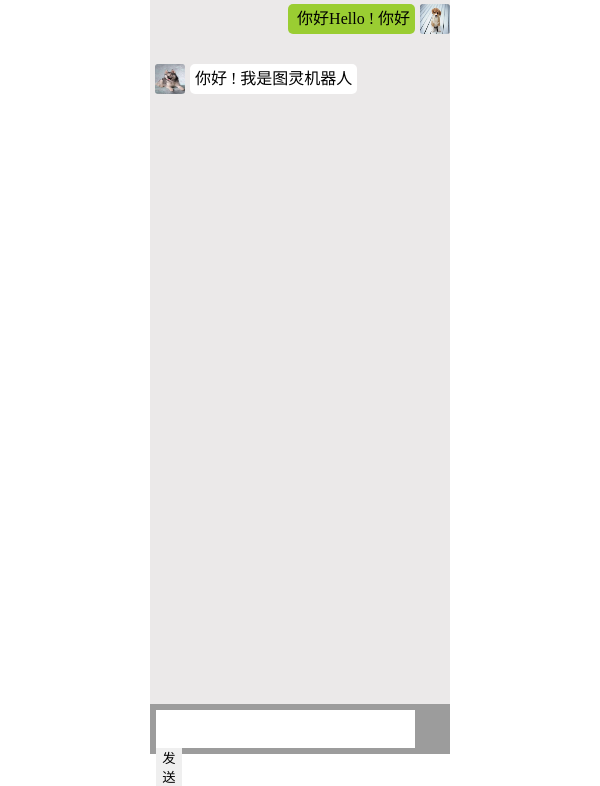
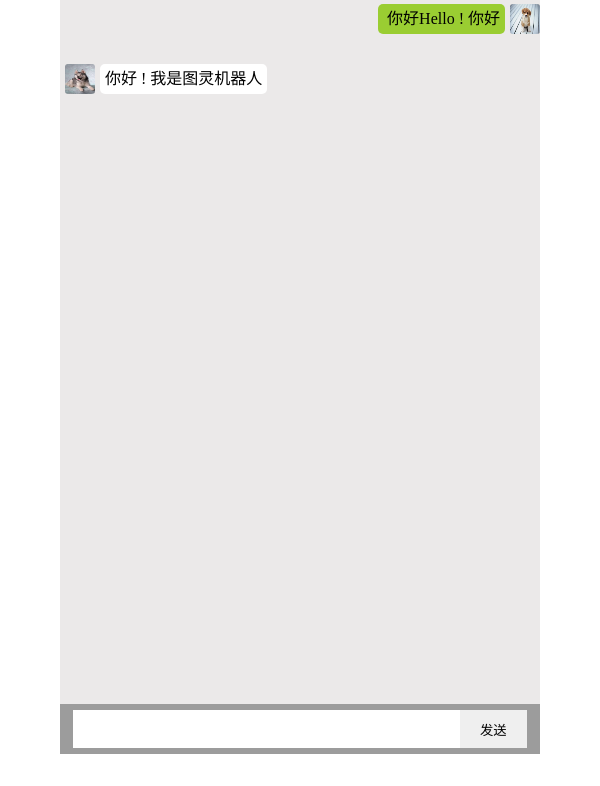
Before and after one commit to zhjia-5/AI-service, a website: page index.html in a window 600 px wide. Shown: the part 46-832 px from the top of the page. After the commit the page ends 800 px from the top, so only its background shows below. Drawn offline with Linux system fonts and the light colour scheme.

Commit message:
修改media

```diff
--- a/css/index.css
+++ b/css/index.css
@@ -87,9 +87,9 @@ h3{
 }
 
 .bottom{
-    box-sizing: border-box;
     position: absolute;
     bottom: 0;
+    box-sizing: border-box;
     width: 100%;
     height: 50px;
     background: hsl(0, 0%, 61%);
@@ -97,14 +97,30 @@ h3{
 }
 
 .bottom .input{
+    position: absolute;
+    left: 1em;
     border: none;
     outline: none;
     width: 90%;
     height: 38px;
 }
 .bottom .btn{
+    position: absolute;
+    right: 1em;
     cursor: pointer;
     border: none;
-    width: 9%;
+    width: 5em;
     height: 38px;
 }
+
+@media screen and (max-width:600px){
+    .wrapper{
+        width: 100% !important;
+    }
+}
+
+@media screen and (min-width:600px) and (max-width:800px) {
+    .wrapper{
+        width: 80% !important;
+    }
+}
```
